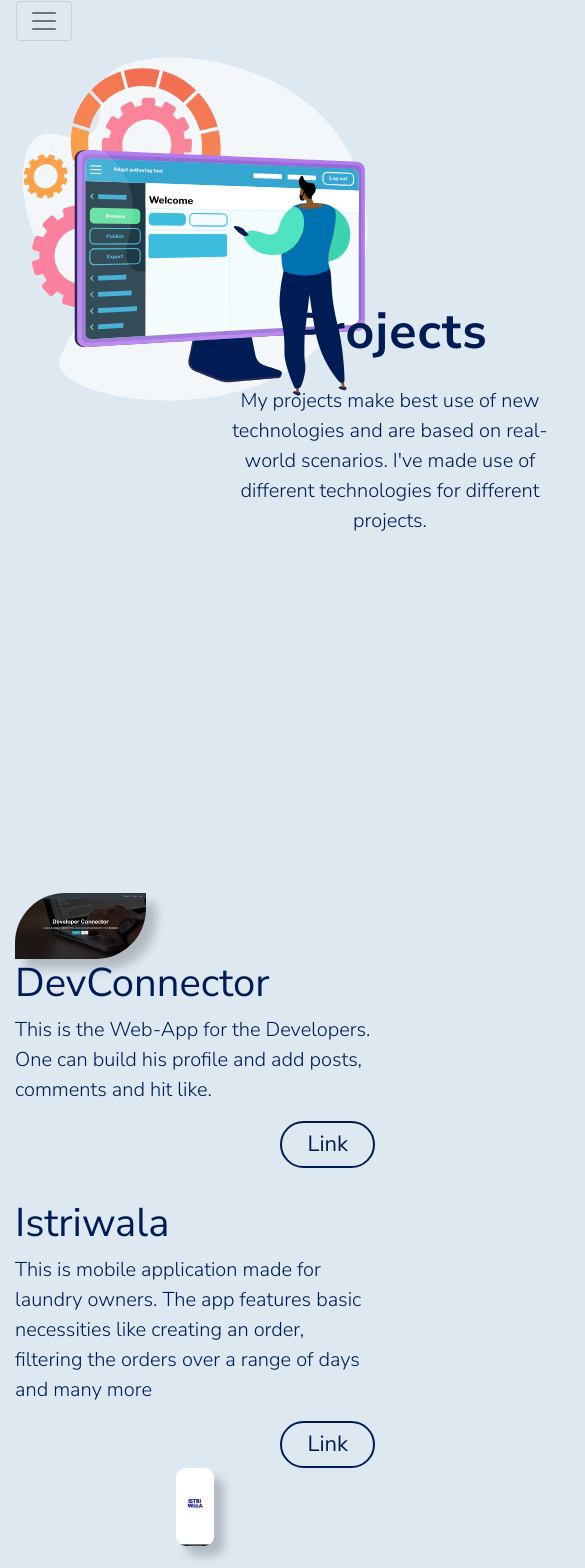
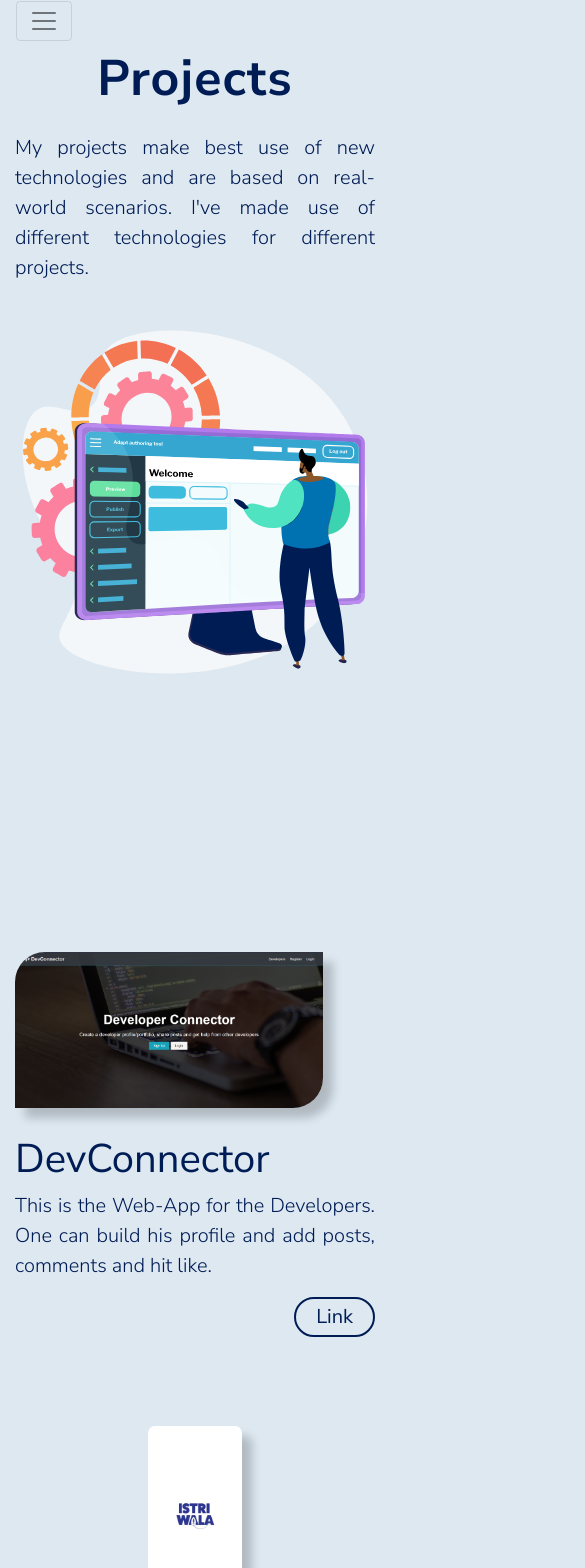
Before and after one commit to Sanketak08/Portfolio, a React (Create React App) app: page /projects in a window 390 px wide. Shown: the part 77-1645 px from the top of the page, 585 px wide, since content can reach past the window. Built offline with nearby package versions, Linux system fonts and the light colour scheme; some icons are missing.

Commit message:
Porfolio done

```diff
--- a/src/assets/css/index.css
+++ b/src/assets/css/index.css
@@ -51,9 +51,14 @@
     /* border: 1px solid red; */
 }
 
+html {
+    overflow-x: hidden;
+}
+
 body {
     background-color: var(--bg-main);
     color: var(--font-color) !important;
+    overflow-x: hidden;
 }
 
 /* NAVBAR */
@@ -585,11 +590,44 @@
     background-color: var(--font-color);
 }
 
+/* PROJECT MEDIA QUERIES */
+@media (max-width: 768px) {
+    .align {
+        top: 0;
+        left: 0;
+    }
+    .projectGIF {
+        margin-top: 70vw;
+    }
+    .justify-text-res {
+        text-align: justify !important;
+    }
+    .pr-image {
+        height: 40vw;
+        border-top-left-radius: 30px;
+        border-bottom-right-radius: 30px;
+    }
+    .pr-image:not(first-child) {
+        margin-top: 15vw;
+    }
+    .pr-image-istri {
+        height: 50vw;
+        margin-top: 15vw;
+        border-radius: 7px;
+    }
+    .title {
+        margin-top: 7vw;
+    }
+    .pr-btn {
+        padding: 3px 20px;
+        font-size: 20px;
+    }
+    .mt-res-2 {
+        margin-top: 10vw;
+    }
+}
+
 /* CONTACT ME */
-/* .ad-heading {
-    font-weight: bold;
-} */
-
 .email-icon {
     padding: 18px;
     background-color: var(--font-color);
@@ -651,3 +689,27 @@
     font-size: var(--font-size);
     border-radius: 100% !important;
 }
+
+/* CONTACT ME MEDIA QUERIES */
+@media (max-width: 768px) {
+    .contactGIF {
+        margin-top: 50vw;
+    }
+    .font-med {
+        font-size: 30px;
+    }
+    .font-small {
+        font-size: 22px;
+    }
+    .email-icon,
+    .git-icon,
+    .linkedin-icon,
+    .instagram-icon {
+        padding: 15px;
+        font-size: 20px;
+    }
+    .map-icon {
+        padding: 14px 18px;
+        font-size: 20px;
+    }
+}
--- a/src/components/AboutMe.js
+++ b/src/components/AboutMe.js
@@ -1,7 +1,7 @@
 import React, { Fragment, useEffect, useRef } from 'react';
 import lottie from 'lottie-web';
-import AOS from 'aos';
-import 'aos/dist/aos.css';
+// import AOS from 'aos';
+// import 'aos/dist/aos.css';
 import ScrollTop from './utils/ScrollTop';
 
 const AboutMe = () => {
@@ -39,7 +39,7 @@
             autoplay: true,
             animationData: require('../assets/img/Android.json'),
         });
-        AOS.init();
+        // AOS.init();
     }, []);
     return (
         <Fragment>
--- a/src/components/ContactMe.js
+++ b/src/components/ContactMe.js
@@ -1,8 +1,6 @@
 import React, { Fragment, useEffect, useRef } from 'react';
 import lottie from 'lottie-web';
 import ScrollTop from './utils/ScrollTop';
-import AOS from 'aos';
-import 'aos/dist/aos.css';
 
 const ContactMe = () => {
     const contactGIF = useRef(null);
@@ -15,7 +13,6 @@
             autoplay: true,
             animationData: require('../assets/img/Contact.json'),
         });
-        AOS.init();
     }, []);
     return (
         <Fragment>
@@ -27,15 +24,15 @@
                     className='row ed-header'
                 >
                     {/* Contact GIF */}
-                    <div className='col-12 col-md-6'>
+                    <div className='col-12 col-md-6 order-12'>
                         <div className='contactGIF' ref={contactGIF}></div>
                     </div>
                     {/* Contact Heading */}
-                    <div className='col-12 col-md-6 ed-align'>
+                    <div className='col-12 col-md-6 ed-align order-1'>
                         <div className='pr-heading h1 text-center'>
                             Contact Me
                         </div>
-                        <div className='lead mt-4 text-center'>
+                        <div className='justify-text-res lead mt-4 text-center'>
                             Feel free to contact me. I'm available on every
                             social media, I can help you with Web Development
                             and App Development.
@@ -47,7 +44,7 @@
                     <div
                         data-aos='fade-up'
                         data-aos-duration='1000'
-                        className='h1 text-center'
+                        className='font-med h1 text-center'
                     >
                         Get In Touch!
                     </div>
@@ -58,7 +55,7 @@
                             data-aos-duration='1000'
                             className='email-heading d-flex justify-content-center align-items-center'
                         >
-                            <span className='h2 ml-3'>
+                            <span className='font-small h2 ml-3'>
                                 <strong>Email</strong>
                             </span>
                         </div>
@@ -78,7 +75,7 @@
                         <div
                             data-aos='fade-right'
                             data-aos-duration='1000'
-                            className='h2 text-center'
+                            className='font-small h2 text-center'
                         >
                             <strong>Social Media</strong>
                         </div>
@@ -119,7 +116,7 @@
                         <div
                             data-aos='fade-right'
                             data-aos-duration='1000'
-                            className='h2 text-center'
+                            className='font-small h2 text-center'
                         >
                             <strong>Address</strong>
                         </div>
--- a/src/components/Education.js
+++ b/src/components/Education.js
@@ -1,8 +1,6 @@
 import React, { Fragment, useEffect, useRef } from 'react';
 import ScrollTop from './utils/ScrollTop';
 import lottie from 'lottie-web';
-import AOS from 'aos';
-import 'aos/dist/aos.css';
 
 const Education = () => {
     const educationGIF = useRef(null);
@@ -15,7 +13,6 @@
             autoplay: true,
             animationData: require('../assets/img/Education.json'),
         });
-        AOS.init();
     }, []);
     return (
         <Fragment>
--- a/src/components/Home.js
+++ b/src/components/Home.js
@@ -1,8 +1,6 @@
 import React, { Fragment, useEffect, useRef } from 'react';
 import { Link } from 'react-router-dom';
 import lottie from 'lottie-web';
-import AOS from 'aos';
-import 'aos/dist/aos.css';
 import HomeBio from '../assets/img/Home-bio.png';
 import ScrollTop from './utils/ScrollTop';
 
@@ -17,7 +15,6 @@
             autoplay: true,
             animationData: require('../assets/img/HomePage.json'),
         });
-        AOS.init();
     }, []);
 
     return (
--- a/src/components/Navbar.js
+++ b/src/components/Navbar.js
@@ -30,6 +30,11 @@
                 <ul className='navbar-nav ml-auto'>
                     <li className='nav-item mr-4'>
                         <NavLink
+                            data-toggle='collapse'
+                            data-target='#navbarSupportedContent'
+                            aria-controls='navbarSupportedContent'
+                            aria-expanded='false'
+                            aria-label='Toggle navigation'
                             exact
                             to='/'
                             activeClassName='active'
@@ -40,6 +45,11 @@
                     </li>
                     <li className='nav-item mr-4'>
                         <NavLink
+                            data-toggle='collapse'
+                            data-target='#navbarSupportedContent'
+                            aria-controls='navbarSupportedContent'
+                            aria-expanded='false'
+                            aria-label='Toggle navigation'
                             to='/about'
                             activeClassName='active'
                             className='nav-link nav-text'
@@ -49,6 +59,11 @@
                     </li>
                     <li className='nav-item mr-4'>
                         <NavLink
+                            data-toggle='collapse'
+                            data-target='#navbarSupportedContent'
+                            aria-controls='navbarSupportedContent'
+                            aria-expanded='false'
+                            aria-label='Toggle navigation'
                             to='/education'
                             activeClassName='active'
                             className='nav-link nav-text'
@@ -58,6 +73,11 @@
                     </li>
                     <li className='nav-item mr-4'>
                         <NavLink
+                            data-toggle='collapse'
+                            data-target='#navbarSupportedContent'
+                            aria-controls='navbarSupportedContent'
+                            aria-expanded='false'
+                            aria-label='Toggle navigation'
                             to='/projects'
                             activeClassName='active'
                             className='nav-link nav-text'
@@ -67,6 +87,11 @@
                     </li>
                     <li className='nav-item mr-4'>
                         <NavLink
+                            data-toggle='collapse'
+                            data-target='#navbarSupportedContent'
+                            aria-controls='navbarSupportedContent'
+                            aria-expanded='false'
+                            aria-label='Toggle navigation'
                             to='/contact'
                             activeClassName='active'
                             className='nav-link nav-text'
--- a/src/components/Projects.js
+++ b/src/components/Projects.js
@@ -1,7 +1,5 @@
 import React, { Fragment, useEffect, useRef } from 'react';
 import lottie from 'lottie-web';
-import AOS from 'aos';
-import 'aos/dist/aos.css';
 import DevConnector from '../assets/img/DevConnector.png';
 import ReactNativeLibrary from '../assets/img/ReactNativeLibrary.png';
 import Ideathon from '../assets/img/Ideathon.png';
@@ -19,7 +17,6 @@
             autoplay: true,
             animationData: require('../assets/img/Project.json'),
         });
-        AOS.init();
     }, []);
 
     return (
@@ -31,14 +28,14 @@
                     data-aos-duration='1000'
                     className='row pr-header'
                 >
-                    <div className='col-12 col-md-6'>
+                    <div className='col-12 col-md-6 order-12'>
                         <div className='projectGIF' ref={projectGIF}></div>
                     </div>
-                    <div className='align col-12 col-md-6'>
+                    <div className='align col-12 col-md-6 order-1'>
                         <div className='pr-heading h1 text-center'>
                             Projects
                         </div>
-                        <div className='lead mt-4 text-center'>
+                        <div className='justify-text-res lead mt-4 text-center'>
                             My projects make best use of new technologies and
                             are based on real-world scenarios. I've made use of
                             different technologies for different projects.
@@ -65,7 +62,7 @@
                             <p className='h1 title'>DevConnector</p>
                         </div>
                         <div>
-                            <p className='lead'>
+                            <p className='justify-text-res lead'>
                                 This is the Web-App for the Developers. One can
                                 build his profile and add posts, comments and
                                 hit like.
@@ -104,13 +101,13 @@
                     <div
                         data-aos='fade-right'
                         data-aos-duration='1000'
-                        className='col-12 col-md-6'
+                        className='col-12 col-md-6 order-12'
                     >
                         <div>
                             <p className='h1 title'>Istriwala</p>
                         </div>
                         <div>
-                            <p className='lead'>
+                            <p className='justify-text-res lead'>
                                 This is mobile application made for laundry
                                 owners. The app features basic necessities like
                                 creating an order, filtering the orders over a
@@ -144,7 +141,7 @@
                             </a>
                         </div>
                     </div>
-                    <div className='col-12 col-md-6 d-flex align-items-center justify-content-center'>
+                    <div className='col-12 col-md-6 order-1 d-flex align-items-center justify-content-center'>
                         <img
                             data-aos='flip-right'
                             data-aos-duration='1000'
@@ -174,7 +171,7 @@
                             <p className='h1 title'>React Native Library</p>
                         </div>
                         <div>
-                            <p className='lead'>
+                            <p className='justify-text-res lead'>
                                 This is an Open-Source Project to make the open
                                 source library for React Native, in which I've
                                 implemented various ready to use components for
@@ -209,13 +206,13 @@
                     <div
                         data-aos='fade-right'
                         data-aos-duration='1000'
-                        className='col-12 col-md-6'
+                        className='col-12 col-md-6 order-12'
                     >
                         <div>
                             <p className='h1 title'>Ideathon</p>
                         </div>
                         <div>
-                            <p className='lead'>
+                            <p className='justify-text-res lead'>
                                 Created website for IDEATHON'20 - the Hackathon
                                 conducted by PISB
                             </p>
@@ -246,7 +243,7 @@
                             </a>
                         </div>
                     </div>
-                    <div className='col-12 col-md-6'>
+                    <div className='col-12 col-md-6 order-1 justify-image'>
                         <img
                             data-aos='flip-right'
                             data-aos-duration='1000'
@@ -268,7 +265,7 @@
                     target='_blank'
                     rel='noreferrer'
                 >
-                    <button type='button' class='custom-btn'>
+                    <button type='button' class='mt-res-2 custom-btn'>
                         More Projects
                     </button>
                 </a>
--- a/src/index.js
+++ b/src/index.js
@@ -2,6 +2,10 @@
 import ReactDOM from 'react-dom';
 import './assets/css/index.css';
 import App from './App';
+import AOS from 'aos';
+import 'aos/dist/aos.css';
+
+AOS.init();
 
 ReactDOM.render(
     <React.StrictMode>
```
Also changed, not shown: 1 other file (tests, documents, lock files or other folders).
